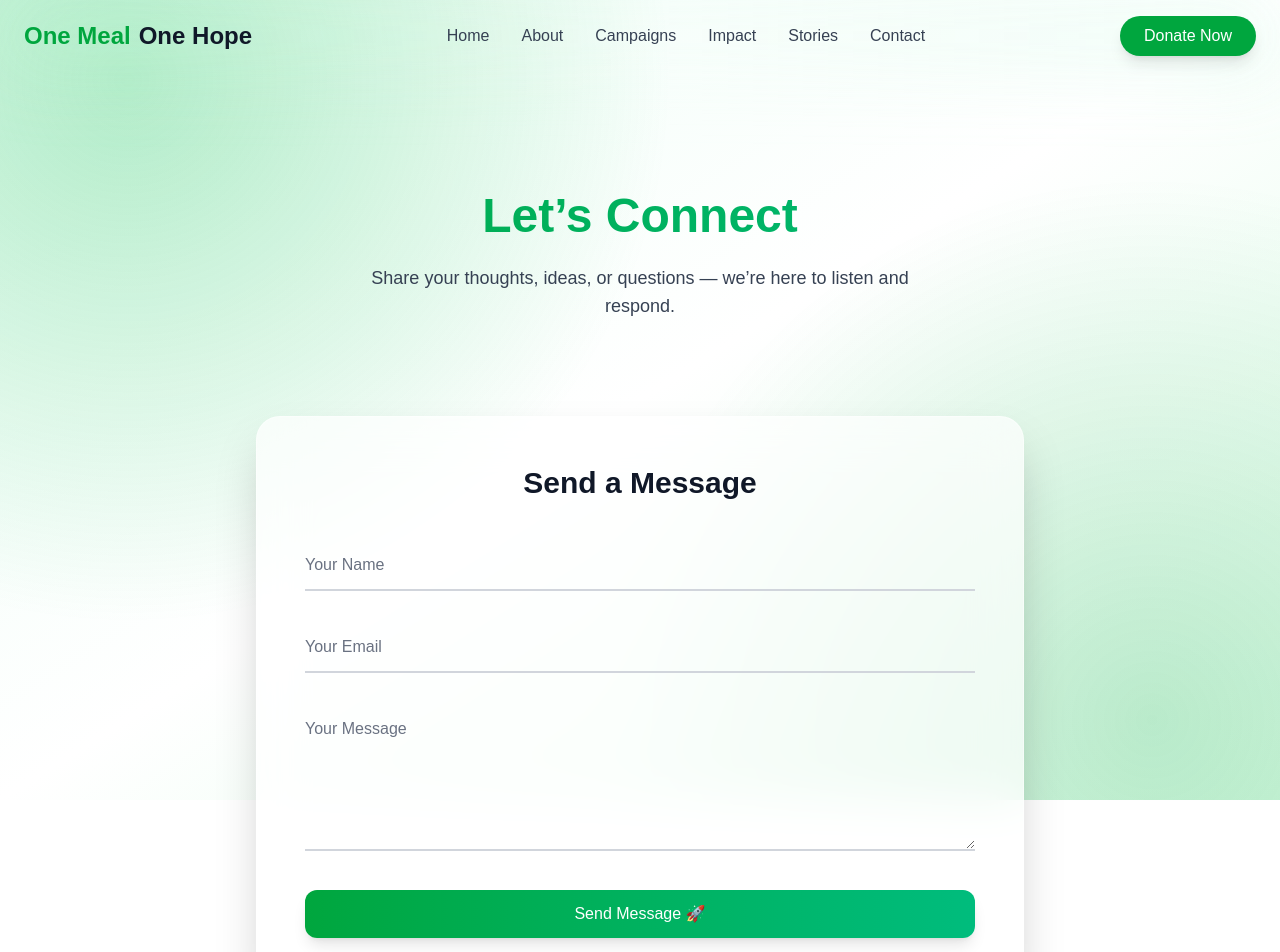
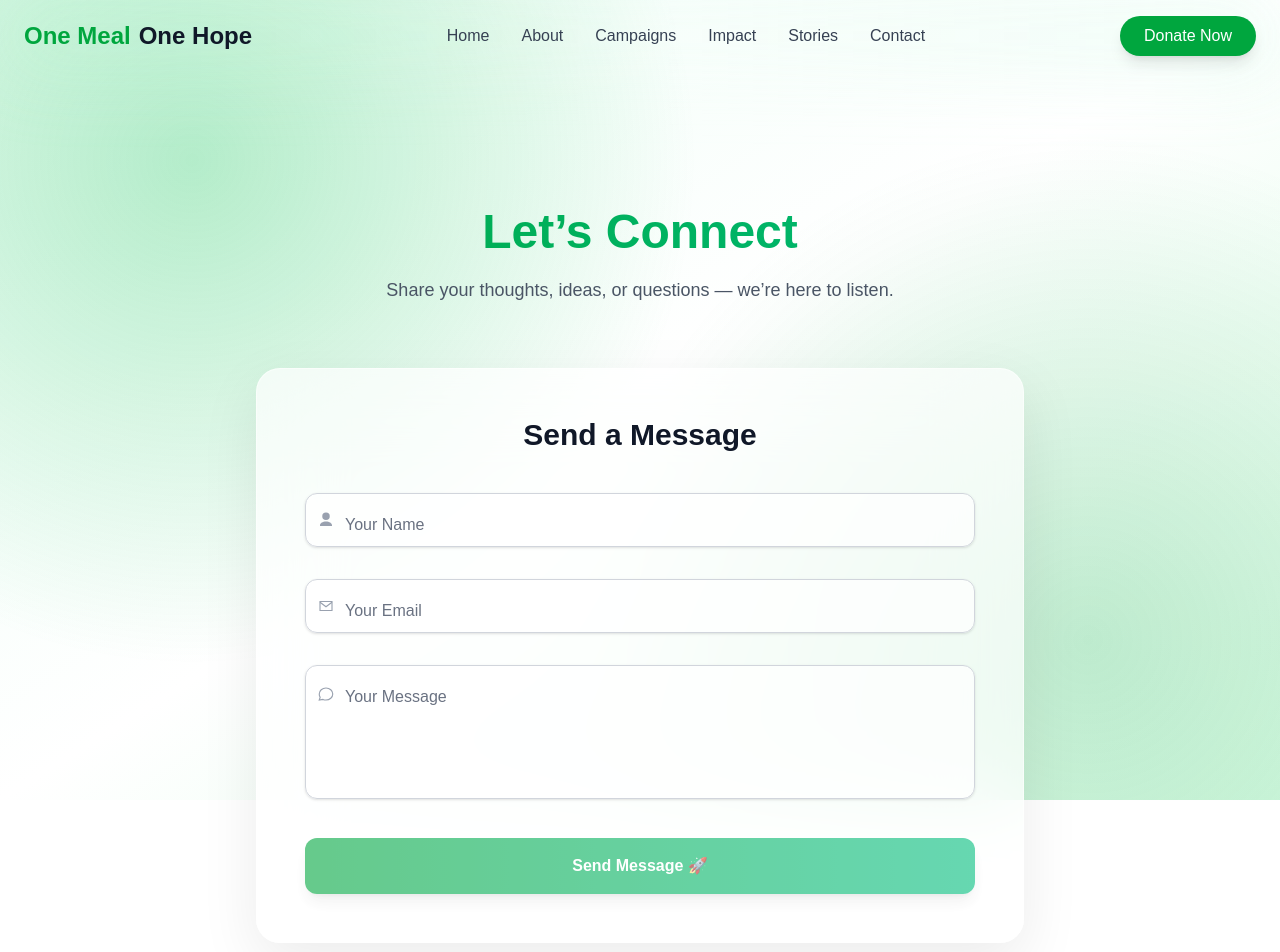
Before and after one commit to itsabhishekme/One-Meal-One-Hope, a Next.js app: page /contact in a window 1280 px wide. Shown: the top 952 px of the page. Built offline with nearby package versions, Linux system fonts and the light colour scheme.

Commit message:
Update 2.3

```diff
--- a/app/contact/page.tsx
+++ b/app/contact/page.tsx
@@ -1,178 +1,348 @@
 "use client";
 
-import { useState } from "react";
+import {
+  useEffect,
+  useId,
+  useMemo,
+  useRef,
+  useState,
+  FormEvent,
+  ChangeEvent,
+} from "react";
 
+/* =========================
+   Types
+========================= */
+type FormData = {
+  name: string;
+  email: string;
+  message: string;
+};
+
+type Status = "idle" | "loading" | "success" | "error";
+
+/* =========================
+   Page
+========================= */
 export default function Contact() {
-  const [form, setForm] = useState({
+  const [form, setForm] = useState<FormData>({
     name: "",
     email: "",
     message: "",
   });
 
-  const [status, setStatus] = useState<"idle" | "loading" | "success" | "error">("idle");
+  const [status, setStatus] = useState<Status>("idle");
+  const [showToast, setShowToast] = useState(false);
 
-  const handleSubmit = async (e: any) => {
+  const formRef = useRef<HTMLFormElement | null>(null);
+
+  // Lock background scroll when modal is open
+  useEffect(() => {
+    document.body.style.overflow =
+      status === "success" ? "hidden" : "auto";
+  }, [status]);
+
+  // Auto-hide toast
+  useEffect(() => {
+    if (status === "error") {
+      setShowToast(true);
+      const t = setTimeout(() => setShowToast(false), 3000);
+      return () => clearTimeout(t);
+    }
+  }, [status]);
+
+  const isValid = useMemo(() => {
+    return (
+      form.name.trim().length > 1 &&
+      /\S+@\S+\.\S+/.test(form.email) &&
+      form.message.trim().length > 5
+    );
+  }, [form]);
+
+  const handleSubmit = async (e: FormEvent<HTMLFormElement>) => {
     e.preventDefault();
+    if (!isValid) return;
+
     setStatus("loading");
 
     try {
       const res = await fetch("/api/contact", {
         method: "POST",
-        headers: {
-          "Content-Type": "application/json",
-        },
+        headers: { "Content-Type": "application/json" },
         body: JSON.stringify(form),
       });
 
       const data = await res.json();
 
-      if (data.success) {
+      if (data?.success) {
         setStatus("success");
         setForm({ name: "", email: "", message: "" });
+        formRef.current?.reset();
       } else {
         setStatus("error");
       }
-    } catch {
+    } catch (err) {
+      console.error(err);
       setStatus("error");
     }
   };
 
   return (
-    <main className="relative min-h-screen overflow-hidden text-gray-900">
+    <main className="relative min-h-screen text-gray-900 overflow-x-hidden">
 
       {/* 🌈 BACKGROUND */}
       <div className="fixed inset-0 -z-10 bg-gradient-to-br from-emerald-50 via-white to-green-100" />
-      <div className="fixed inset-0 -z-10 opacity-30 bg-[radial-gradient(circle_at_10%_10%,#22c55e,transparent_40%)]" />
-      <div className="fixed inset-0 -z-10 opacity-20 bg-[radial-gradient(circle_at_90%_90%,#16a34a,transparent_40%)]" />
+      <div className="fixed inset-0 -z-10 opacity-30 bg-[radial-gradient(circle_at_15%_20%,#22c55e,transparent_40%)]" />
+      <div className="fixed inset-0 -z-10 opacity-20 bg-[radial-gradient(circle_at_85%_80%,#16a34a,transparent_40%)]" />
 
-      {/* 🎉 SUCCESS OVERLAY */}
+      {/* 🔔 ERROR TOAST */}
+      {showToast && (
+        <div className="fixed top-6 right-6 z-[999] animate-[fadeIn_0.3s_ease]">
+          <div className="bg-red-500 text-white px-5 py-3 rounded-xl shadow-lg">
+            ❌ Something went wrong. Please try again.
+          </div>
+        </div>
+      )}
+
+      {/* 🎉 SUCCESS MODAL */}
       {status === "success" && (
-        <div className="fixed inset-0 z-50 flex items-center justify-center bg-white/70 backdrop-blur-xl">
-          <div className="bg-white rounded-3xl shadow-2xl p-12 text-center max-w-md animate-[fadeIn_0.4s_ease]">
-
-            <div className="w-20 h-20 mx-auto mb-6 flex items-center justify-center rounded-full bg-green-100">
+        <div className="fixed inset-0 z-[999] flex items-center justify-center bg-black/50 backdrop-blur-md px-4">
+          <div className="bg-white rounded-3xl shadow-2xl p-8 sm:p-12 text-center w-full max-w-md animate-[fadeIn_0.35s_ease]">
+            <div className="w-20 h-20 mx-auto mb-6 flex items-center justify-center rounded-full bg-green-100 shadow-inner">
               <span className="text-4xl animate-bounce">✅</span>
             </div>
 
-            <h2 className="text-3xl font-bold text-green-600">
-              Message Delivered
+            <h2 className="text-2xl sm:text-3xl font-bold text-green-600">
+              Message Sent
             </h2>
 
-            <p className="mt-4 text-gray-600 leading-relaxed">
-              Your message has been successfully sent.
-              We truly appreciate you reaching out and will respond shortly.
+            <p className="mt-3 text-gray-600">
+              Thanks for reaching out. We’ll get back to you shortly.
             </p>
 
             <button
               onClick={() => setStatus("idle")}
               className="mt-8 px-6 py-3 rounded-xl bg-gradient-to-r from-green-600 to-emerald-500 text-white shadow-lg hover:scale-105 transition"
             >
-              Send Another Message
+              Send Another
             </button>
           </div>
         </div>
       )}
 
       {/* HERO */}
-      <section className="py-24 text-center px-6">
-        <h1 className="text-5xl font-extrabold bg-gradient-to-r from-green-600 to-emerald-500 bg-clip-text text-transparent">
+      <section className="pt-28 pb-16 text-center px-6">
+        <h1 className="text-4xl sm:text-5xl font-extrabold bg-gradient-to-r from-green-600 to-emerald-500 bg-clip-text text-transparent">
           Let’s Connect
         </h1>
-        <p className="mt-6 text-lg text-gray-700 max-w-xl mx-auto">
-          Share your thoughts, ideas, or questions — we’re here to listen and respond.
+        <p className="mt-5 text-gray-600 max-w-xl mx-auto text-base sm:text-lg">
+          Share your thoughts, ideas, or questions — we’re here to listen.
         </p>
       </section>
 
-      {/* FORM */}
-      <section className="pb-24 px-6">
-        <div className="max-w-3xl mx-auto bg-white/70 backdrop-blur-xl p-12 rounded-3xl shadow-2xl border border-white/40">
+      {/* FORM CARD */}
+      <section className="pb-28 px-4 sm:px-6">
+        <div className="max-w-3xl mx-auto bg-white/70 backdrop-blur-2xl p-6 sm:p-12 rounded-3xl shadow-[0_20px_60px_rgba(0,0,0,0.08)] border border-white/50">
 
-          <h2 className="text-3xl font-bold text-center mb-10">
+          <h2 className="text-2xl sm:text-3xl font-bold text-center mb-10">
             Send a Message
           </h2>
 
-          {/* ERROR */}
-          {status === "error" && (
-            <div className="mb-6 p-4 rounded-xl bg-red-100 border border-red-300 text-red-600 text-center animate-[shake_0.3s]">
-              ❌ Something went wrong. Please try again.
-            </div>
-          )}
+          <form
+            ref={formRef}
+            onSubmit={handleSubmit}
+            className="space-y-8"
+            noValidate
+          >
+            <FloatingInput
+              label="Your Name"
+              icon={<UserIcon />}
+              value={form.name}
+              onChange={(v) => setForm((f) => ({ ...f, name: v }))}
+              type="text"
+            />
 
-          <form onSubmit={handleSubmit} className="space-y-8">
+            <FloatingInput
+              label="Your Email"
+              icon={<MailIcon />}
+              value={form.email}
+              onChange={(v) => setForm((f) => ({ ...f, email: v }))}
+              type="email"
+            />
 
-            {/* NAME */}
-            <div className="relative">
-              <input
-                type="text"
-                required
-                value={form.name}
-                onChange={(e) => setForm({ ...form, name: e.target.value })}
-                className="peer w-full border-b-2 border-gray-300 py-3 placeholder-transparent focus:border-green-500 outline-none"
-                placeholder="Name"
-              />
-              <label className="absolute left-0 top-3 text-gray-500 text-sm transition-all
-                peer-placeholder-shown:top-3 peer-placeholder-shown:text-base
-                peer-focus:-top-3 peer-focus:text-sm peer-focus:text-green-600">
-                Your Name
-              </label>
-            </div>
+            <FloatingTextarea
+              label="Your Message"
+              icon={<ChatIcon />}
+              value={form.message}
+              onChange={(v) => setForm((f) => ({ ...f, message: v }))}
+            />
 
-            {/* EMAIL */}
-            <div className="relative">
-              <input
-                type="email"
-                required
-                value={form.email}
-                onChange={(e) => setForm({ ...form, email: e.target.value })}
-                className="peer w-full border-b-2 border-gray-300 py-3 placeholder-transparent focus:border-green-500 outline-none"
-                placeholder="Email"
-              />
-              <label className="absolute left-0 top-3 text-gray-500 text-sm transition-all
-                peer-placeholder-shown:top-3 peer-placeholder-shown:text-base
-                peer-focus:-top-3 peer-focus:text-sm peer-focus:text-green-600">
-                Your Email
-              </label>
-            </div>
-
-            {/* MESSAGE */}
-            <div className="relative">
-              <textarea
-                required
-                rows={5}
-                value={form.message}
-                onChange={(e) => setForm({ ...form, message: e.target.value })}
-                className="peer w-full border-b-2 border-gray-300 py-3 placeholder-transparent focus:border-green-500 outline-none"
-                placeholder="Message"
-              />
-              <label className="absolute left-0 top-3 text-gray-500 text-sm transition-all
-                peer-placeholder-shown:top-3 peer-placeholder-shown:text-base
-                peer-focus:-top-3 peer-focus:text-sm peer-focus:text-green-600">
-                Your Message
-              </label>
-            </div>
-
-            {/* BUTTON */}
             <button
               type="submit"
-              disabled={status === "loading"}
-              className="w-full py-3 rounded-xl bg-gradient-to-r from-green-600 to-emerald-500 text-white shadow-lg hover:scale-[1.02] transition flex justify-center items-center"
+              disabled={status === "loading" || !isValid}
+              className="w-full py-4 rounded-xl bg-gradient-to-r from-green-600 to-emerald-500 text-white font-semibold shadow-lg hover:scale-[1.02] transition flex justify-center items-center disabled:opacity-60"
             >
               {status === "loading" ? (
-                <span className="animate-spin border-2 border-white border-t-transparent rounded-full w-5 h-5"></span>
+                <span className="animate-spin border-2 border-white border-t-transparent rounded-full w-5 h-5" />
               ) : (
                 "Send Message 🚀"
               )}
             </button>
-
           </form>
         </div>
       </section>
 
       {/* FOOTER */}
-      <div className="text-center pb-10 text-gray-500 text-sm">
+      <footer className="text-center pb-10 text-gray-500 text-sm">
         Built with care • Your message matters
-      </div>
-
+      </footer>
     </main>
   );
 }
+
+/* =========================
+   Floating Input
+========================= */
+type InputProps = {
+  label: string;
+  value: string;
+  type: string;
+  onChange: (value: string) => void;
+  icon?: React.ReactNode;
+};
+
+function FloatingInput({
+  label,
+  value,
+  onChange,
+  type,
+  icon,
+}: InputProps) {
+  const id = useId();
+  const isActive = value.length > 0;
+
+  return (
+    <div className="relative group">
+      <div className="absolute left-3 top-1/2 -translate-y-1/2 text-gray-400 group-focus-within:text-green-600 transition">
+        {icon}
+      </div>
+
+      <input
+        id={id}
+        type={type}
+        required
+        value={value}
+        onChange={(e: ChangeEvent<HTMLInputElement>) =>
+          onChange(e.target.value)
+        }
+        placeholder=" "
+        className="peer w-full border border-gray-300 rounded-xl pl-10 pr-4 pt-6 pb-2 text-sm bg-white/70 focus:bg-white focus:border-green-500 outline-none transition shadow-sm"
+      />
+
+      <label
+        htmlFor={id}
+        className={`absolute left-10 transition-all text-gray-500 pointer-events-none
+          ${isActive ? "top-2 text-sm" : "top-5 text-base"}
+          peer-focus:top-2 peer-focus:text-sm peer-focus:text-green-600`}
+      >
+        {label}
+      </label>
+
+      <div className="absolute inset-0 rounded-xl opacity-0 group-focus-within:opacity-100 transition pointer-events-none ring-2 ring-green-400/20" />
+    </div>
+  );
+}
+
+/* =========================
+   Floating Textarea
+========================= */
+type TextareaProps = {
+  label: string;
+  value: string;
+  onChange: (value: string) => void;
+  icon?: React.ReactNode;
+};
+
+function FloatingTextarea({
+  label,
+  value,
+  onChange,
+  icon,
+}: TextareaProps) {
+  const id = useId();
+  const isActive = value.length > 0;
+
+  return (
+    <div className="relative group">
+      <div className="absolute left-3 top-5 text-gray-400 group-focus-within:text-green-600 transition">
+        {icon}
+      </div>
+
+      <textarea
+        id={id}
+        required
+        rows={5}
+        value={value}
+        onChange={(e: ChangeEvent<HTMLTextAreaElement>) =>
+          onChange(e.target.value)
+        }
+        placeholder=" "
+        className="peer w-full border border-gray-300 rounded-xl pl-10 pr-4 pt-6 pb-2 text-sm bg-white/70 focus:bg-white focus:border-green-500 outline-none resize-none transition shadow-sm"
+      />
+
+      <label
+        htmlFor={id}
+        className={`absolute left-10 transition-all text-gray-500 pointer-events-none
+          ${isActive ? "top-2 text-sm" : "top-5 text-base"}
+          peer-focus:top-2 peer-focus:text-sm peer-focus:text-green-600`}
+      >
+        {label}
+      </label>
+
+      <div className="absolute inset-0 rounded-xl opacity-0 group-focus-within:opacity-100 transition pointer-events-none ring-2 ring-green-400/20" />
+    </div>
+  );
+}
+
+/* =========================
+   Icons (inline SVG)
+========================= */
+function UserIcon() {
+  return (
+    <svg width="18" height="18" fill="none" viewBox="0 0 24 24">
+      <path
+        d="M12 12a5 5 0 1 0-0.001-10.001A5 5 0 0 0 12 12Zm0 2c-4.418 0-8 2.239-8 5v1h16v-1c0-2.761-3.582-5-8-5Z"
+        fill="currentColor"
+      />
+    </svg>
+  );
+}
+
+function MailIcon() {
+  return (
+    <svg width="18" height="18" fill="none" viewBox="0 0 24 24">
+      <path
+        d="M4 6h16v12H4z"
+        stroke="currentColor"
+        strokeWidth="1.5"
+      />
+      <path
+        d="m4 7 8 6 8-6"
+        stroke="currentColor"
+        strokeWidth="1.5"
+      />
+    </svg>
+  );
+}
+
+function ChatIcon() {
+  return (
+    <svg width="18" height="18" fill="none" viewBox="0 0 24 24">
+      <path
+        d="M21 12c0 4.418-4.03 8-9 8a9.94 9.94 0 0 1-4-.8L3 20l1.2-3.6A7.6 7.6 0 0 1 3 12c0-4.418 4.03-8 9-8s9 3.582 9 8Z"
+        stroke="currentColor"
+        strokeWidth="1.5"
+      />
+    </svg>
+  );
+}
```
Also changed, not shown: lib/mailer.ts (+69 -179 lines).
